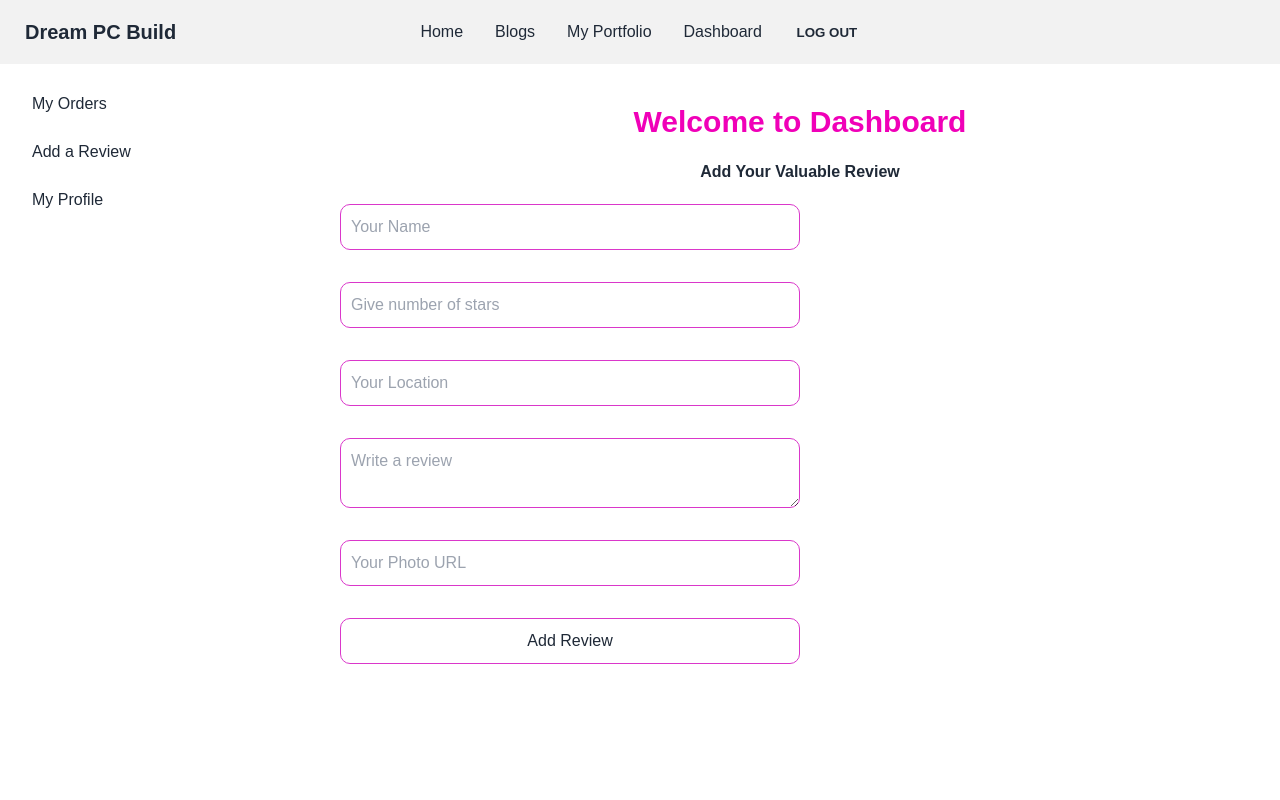
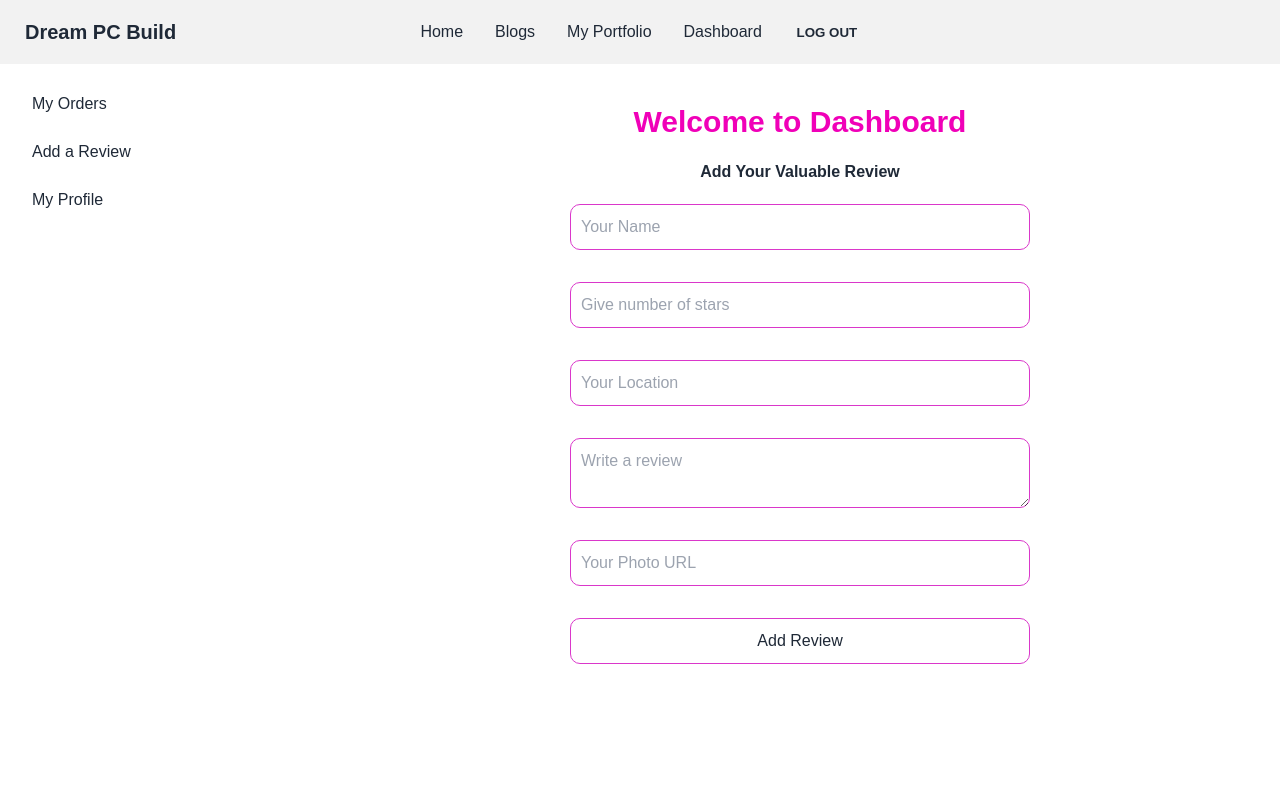
Before and after one commit to jannatul-mou149/manufacturer-website-client-side-jannatul-mou149, a React (Create React App) app: page /dashboard/addReviews in a window 1280 px wide. Shown: the top 800 px of the page. Built offline with nearby package versions, Linux system fonts and the light colour scheme; no server answers; sample sign-in values are in the browser's storage.

Commit message:
extra one section

```diff
--- a/src/Pages/Dashboard/AddItem.js
+++ b/src/Pages/Dashboard/AddItem.js
@@ -26,9 +26,9 @@ const AddItem = () => {
     }
     return (
         <div className='m-5'>
-            <h1 className='font-bold mb-5'>Add Items to Inventory</h1>
+            <h1 className='font-bold mb-5'>Add A New Product</h1>
             <div className='mx-auto'>
-                <form className='flex flex-col' onSubmit={handleSubmit(onSubmit)}>
+                <form className='flex flex-col' style={{ "position": "relative", "left": "50%", "transform": "translateX(-25%)" }} onSubmit={handleSubmit(onSubmit)}>
                     <input className='w-2/4 mb-8' placeholder='Product Name' type="text" {...register("name")} required />
                     <input className='w-2/4 mb-8' value={user?.email} placeholder='Your Email' type="email" {...register("email")} required readOnly />
                     <input className='w-2/4 mb-8' placeholder='Price' type="text" {...register("price")} required />
--- a/src/Pages/Dashboard/AddReview.js
+++ b/src/Pages/Dashboard/AddReview.js
@@ -25,7 +25,7 @@ const AddReview = () => {
         <div className='m-5'>
             <h1 className='font-bold mb-5'>Add Your Valuable Review</h1>
             <div className='mx-auto'>
-                <form className='flex flex-col' onSubmit={handleSubmit(onSubmit)}>
+                <form className='flex flex-col' style={{ "position": "relative", "left": "50%", "transform": "translateX(-25%)" }} onSubmit={handleSubmit(onSubmit)}>
                     <input className='w-2/4 mb-8' placeholder='Your Name' type="text" {...register("name")} required />
                     <input className='w-2/4 mb-8' placeholder='Give number of stars' max="5" min="1" type="number" {...register("rating")} required />
                     <input className='w-2/4 mb-8' placeholder='Your Location' type="text" {...register("location")} required />
```
